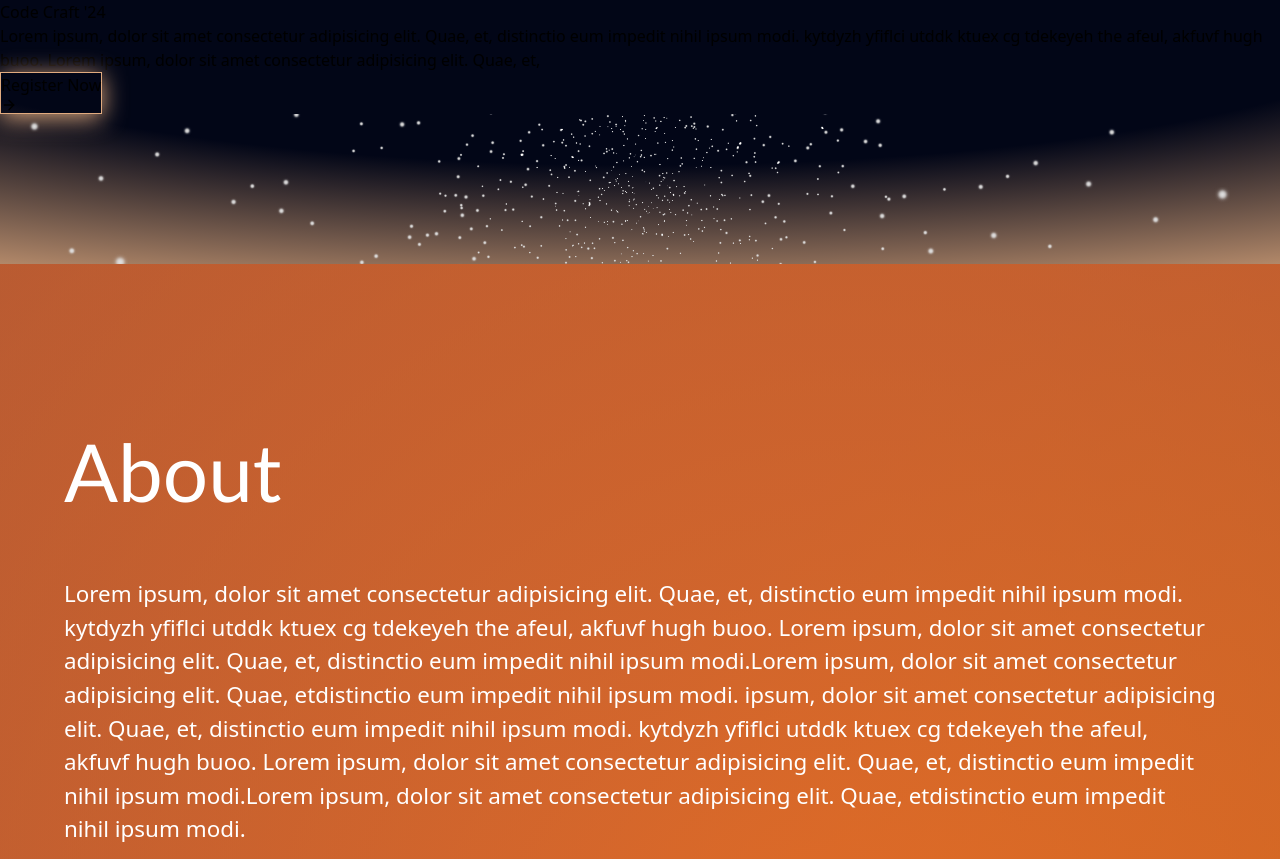
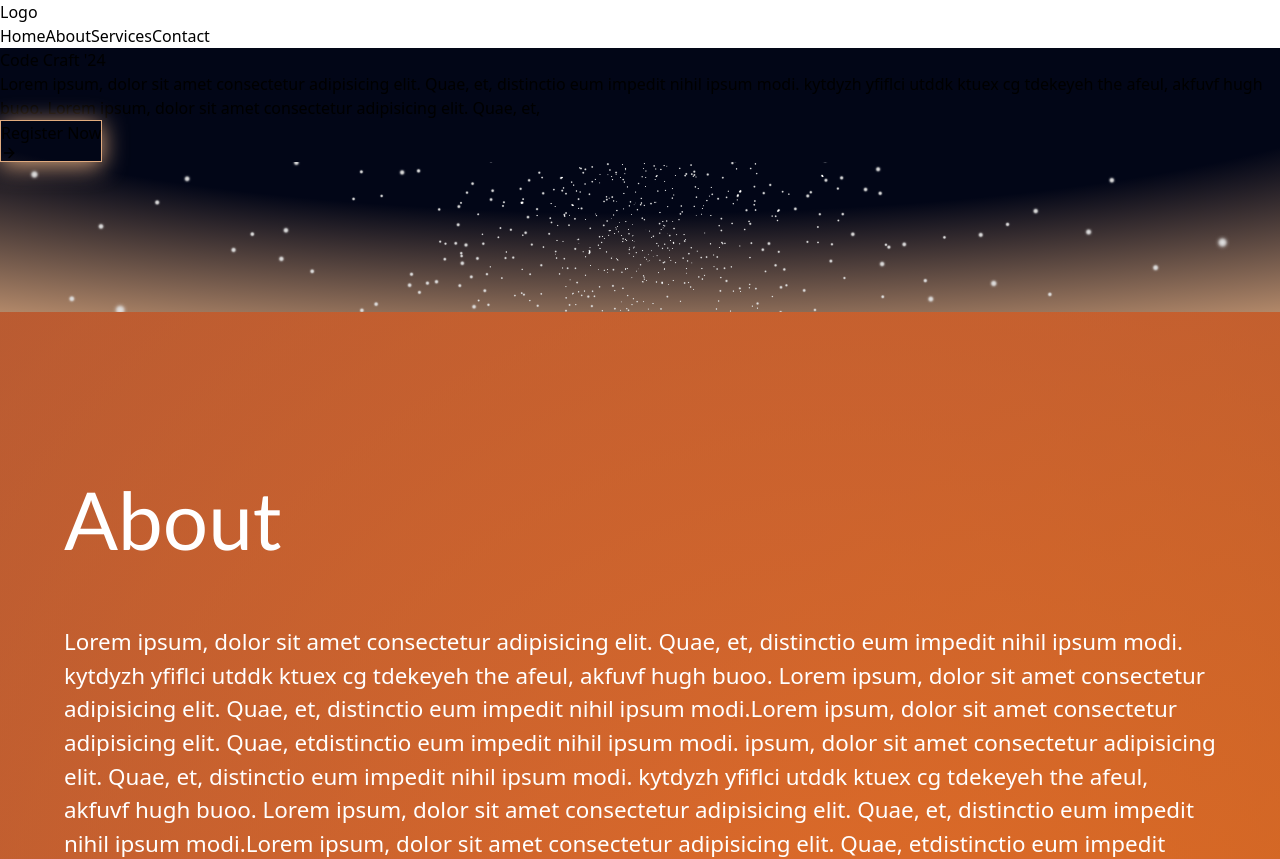
Before and after one commit to joeabrahamk/Code-Craft, a React (Vite) app: page / in a window 1280 px wide. Shown: the top 859 px of the page. Built offline with nearby package versions, Linux system fonts and the light colour scheme.

Commit message:
added basic nav

```diff
--- a/src/App.jsx
+++ b/src/App.jsx
@@ -1,16 +1,17 @@
-import { useState } from 'react'
-import './App.css'
-import Hero from './Components/Hero.jsx';
-import About from './Components/About.jsx';
+import { useState } from "react";
+import "./App.css";
+import Hero from "./Components/Hero.jsx";
+import About from "./Components/About.jsx";
+import Navbar from "./Components/Navbar.jsx";
 
 function App() {
-
   return (
     <>
-    <Hero />
-    <About />
+      <Navbar />
+      <Hero />
+      <About />
     </>
-  )
+  );
 }
 
-export default App
+export default App;
--- a/src/Components/Hero.jsx
+++ b/src/Components/Hero.jsx
@@ -35,14 +35,14 @@ export const Hero = () => {
       className="relative grid min-h-screen place-content-center overflow-hidden bg-gray-950 px-4 py-24 text-gray-200"
     >
       <div className="relative z-10 flex flex-col items-center">
-
         <h1 className="max-w-3xl bg-gradient-to-br from-white to-gray-400 bg-clip-text text-center text-3xl font-medium leading-tight text-transparent sm:text-5xl sm:leading-tight md:text-7xl md:leading-tight">
           Code Craft '24
         </h1>
         <p className="my-6 max-w-xxl text-center text-base leading-relaxed md:text-lg md:leading-relaxed p-5">
           Lorem ipsum, dolor sit amet consectetur adipisicing elit. Quae, et,
-          distinctio eum impedit nihil ipsum modi. kytdyzh yfiflci utddk ktuex cg tdekeyeh the afeul, akfuvf hugh buoo. Lorem ipsum, dolor sit amet consectetur adipisicing elit. Quae, et,
-
+          distinctio eum impedit nihil ipsum modi. kytdyzh yfiflci utddk ktuex
+          cg tdekeyeh the afeul, akfuvf hugh buoo. Lorem ipsum, dolor sit amet
+          consectetur adipisicing elit. Quae, et,
         </p>
         <motion.button
           style={{
--- a/src/Components/Navbar.jsx
+++ b/src/Components/Navbar.jsx
@@ -0,0 +1,78 @@
+import React, { useState, useEffect } from "react";
+
+const Navbar = () => {
+  const [isScrolled, setIsScrolled] = useState(false);
+  const [scrollProgress, setScrollProgress] = useState(0);
+
+  // Function to handle the scroll progress
+  const handleScroll = () => {
+    const currentScrollPos = window.pageYOffset;
+    const totalHeight = document.body.scrollHeight - window.innerHeight;
+
+    // Change the state based on scroll position
+    if (currentScrollPos > 50) {
+      setIsScrolled(true);
+    } else {
+      setIsScrolled(false);
+    }
+
+    // Calculate the scroll percentage
+    if (totalHeight > 0) {
+      const scroll = (currentScrollPos / totalHeight) * 100;
+      setScrollProgress(scroll);
+    }
+  };
+
+  useEffect(() => {
+    window.addEventListener("scroll", handleScroll);
+    return () => {
+      window.removeEventListener("scroll", handleScroll);
+    };
+  }, []);
+
+  return (
+    <header>
+      {/* Navbar */}
+      <nav
+        className={`fixed top-0 left-0 w-full z-50 px-8 py-4 transition-all duration-300 ${
+          isScrolled ? "bg-white shadow-lg" : "bg-transparent"
+        }`}
+      >
+        <div
+          className={`container mx-auto flex justify-between items-center transition-opacity duration-300 ${
+            isScrolled ? "opacity-100" : "opacity-0"
+          }`}
+        >
+          <div className="text-xl font-bold">Logo</div>
+          <div className="space-x-4">
+            <a href="#home" className="text-gray-800 hover:text-blue-500">
+              Home
+            </a>
+            <a href="#about" className="text-gray-800 hover:text-blue-500">
+              About
+            </a>
+            <a href="#services" className="text-gray-800 hover:text-blue-500">
+              Services
+            </a>
+            <a href="#contact" className="text-gray-800 hover:text-blue-500">
+              Contact
+            </a>
+          </div>
+        </div>
+        <div className="bottom-0 absolute left-0 w-full">
+          <div
+            className="h-1 bg-blue-500"
+            style={{
+              width: `${scrollProgress}%`,
+              transition: "width 0.3s ease-out",
+            }}
+          ></div>
+        </div>
+      </nav>
+
+      {/* Scroll Progress Bar */}
+    </header>
+  );
+};
+
+export default Navbar;
```
Lines whose indentation alone changed are shown as unchanged.
